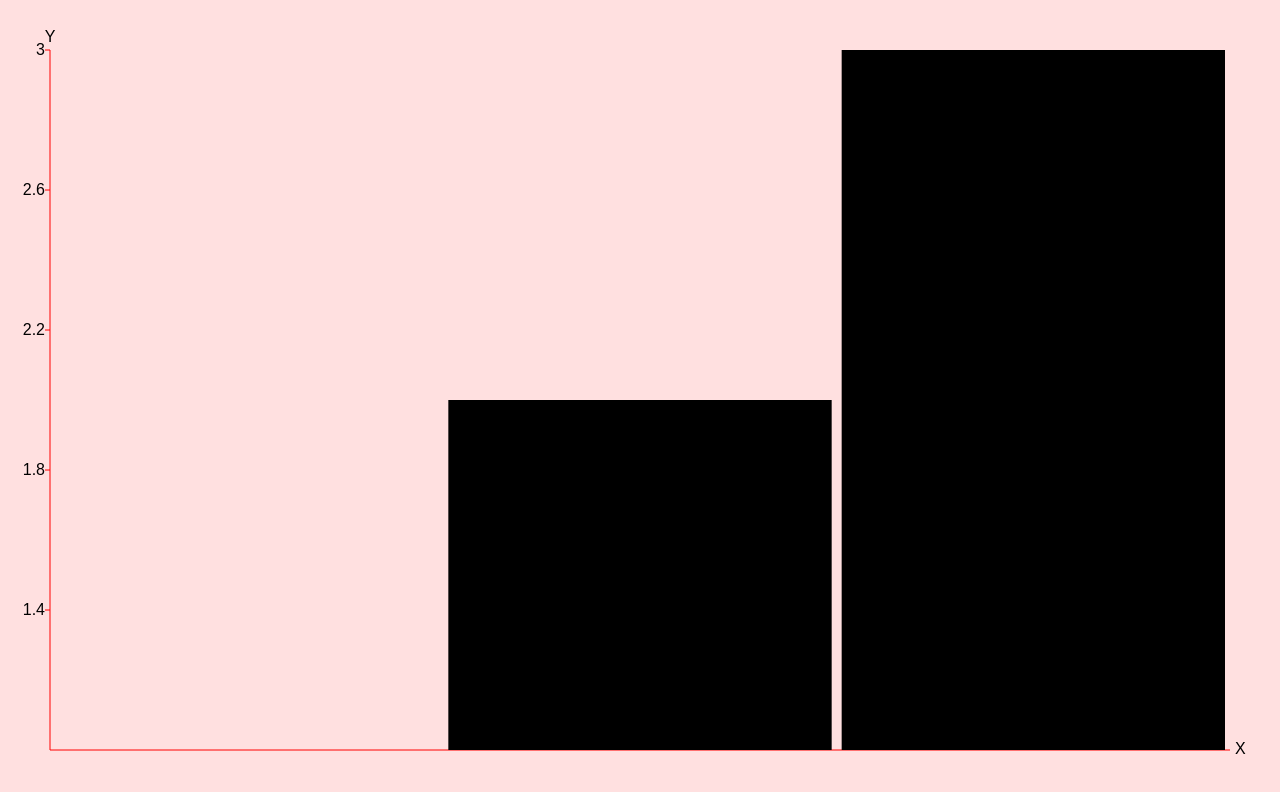
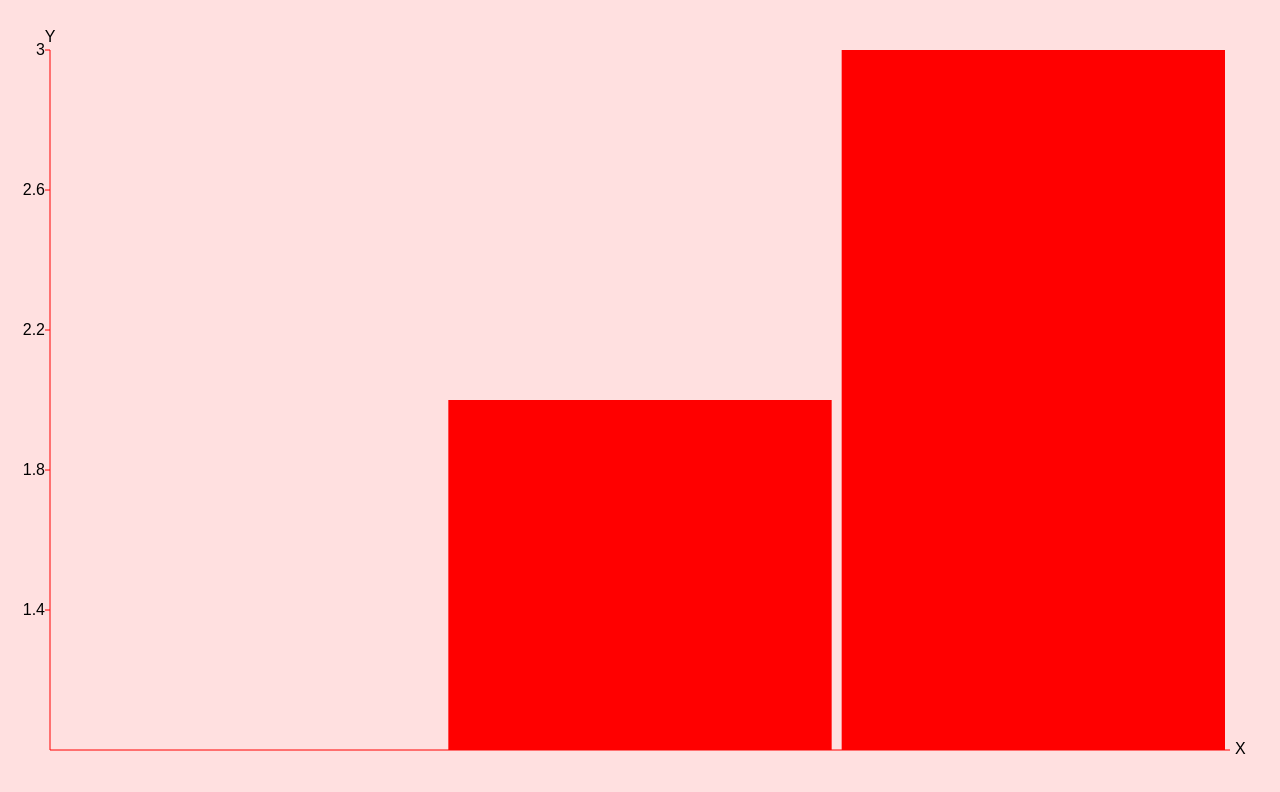
Before and after one commit to zhoaa/jitto-bar-chart, a React (Create React App) app: page / in a window 1280 px wide. Shown: the top 792 px of the page. Built offline with nearby package versions, Linux system fonts and the light colour scheme.

Commit message:
Update Chart.tsx to improve on hover

```diff
--- a/src/Chart.tsx
+++ b/src/Chart.tsx
@@ -50,6 +50,7 @@ export default function Chart({ intArray, stringArray = [], axisColour = "black"
         }
     }
     const { height: chartHeight, width: chartWidth } = useWindowDimensions();
+    const [tooltipStates, setTooltipStates] = useState(intArray.map(_i => false));
 
     const x0 = 50;
     const xAxisLength = chartWidth - x0 * 2;
@@ -121,21 +122,47 @@ export default function Chart({ intArray, stringArray = [], axisColour = "black"
 
                 const sidePadding = 10;
 
+                const shouldShowTooltip = tooltipStates[index];
+
+                const setShouldShowTooltip = (shouldShow: boolean) => {
+                    const nextTooltipStates = tooltipStates.map((t, i) => {
+                        if (i === index) {
+                            return shouldShow;
+                        }
+                        return false;
+                    })
+                    setTooltipStates(nextTooltipStates);
+                }
+
                 return (
-                    <g key={index}>
-                        <rect x={x + sidePadding / 2}
-                            fill={barColour}
-                            y={50}
-                            width={barPlotWidth - sidePadding}
-                            height={height}
-                            transform={`scale(1,-1) translate(0,-${chartHeight})`}
-                            >
-                            <title>{dataY}</title>
-                            <animate attributeName="height" from="0" to={height} dur="1s" fill="freeze" />
-                        </rect>
-                        <text fill={textColour} x={x + barPlotWidth / 2} y={xAxisY + 16} textAnchor="middle">
+                    <g key={index}
+                        onMouseOver={() => setShouldShowTooltip(true)}
+                        onMouseLeave={() => setShouldShowTooltip(false)}>
+                        <text x={x + barPlotWidth / 2} y={height > 0 ? y - 16 : yAxisLength + y0 - 16}
+                            textAnchor="middle"
+                            display={shouldShowTooltip ? "" : "none"}>
+                            {dataY}
+                        </text>
+                        {
+                            height > 0 ? (<rect x={x + sidePadding / 2}
+                                y={50}
+                                width={barPlotWidth - sidePadding}
+                                height={height}
+                                fill={shouldShowTooltip ? "blue" : "red"}
+                                transform={`scale(1,-1) translate(0,-${chartHeight})`}>
+                                <animate attributeName="height" from="0" to={height} dur="1s" fill="freeze" />
+                            </rect>) : (<rect x={x + sidePadding / 2}
+                                y={50}
+                                width={barPlotWidth - sidePadding}
+                                height={yAxisLength}
+                                fill="transparent"
+                                transform={`scale(1,-1) translate(0,-${chartHeight})`}>
+                            </rect>)
+                        }
+                        <text x={x + barPlotWidth / 2} y={xAxisY + 16} textAnchor="middle">
                             {day}
                         </text>
+                        <title>{dataY}</title>
                     </g>
                 );
             })}
```
